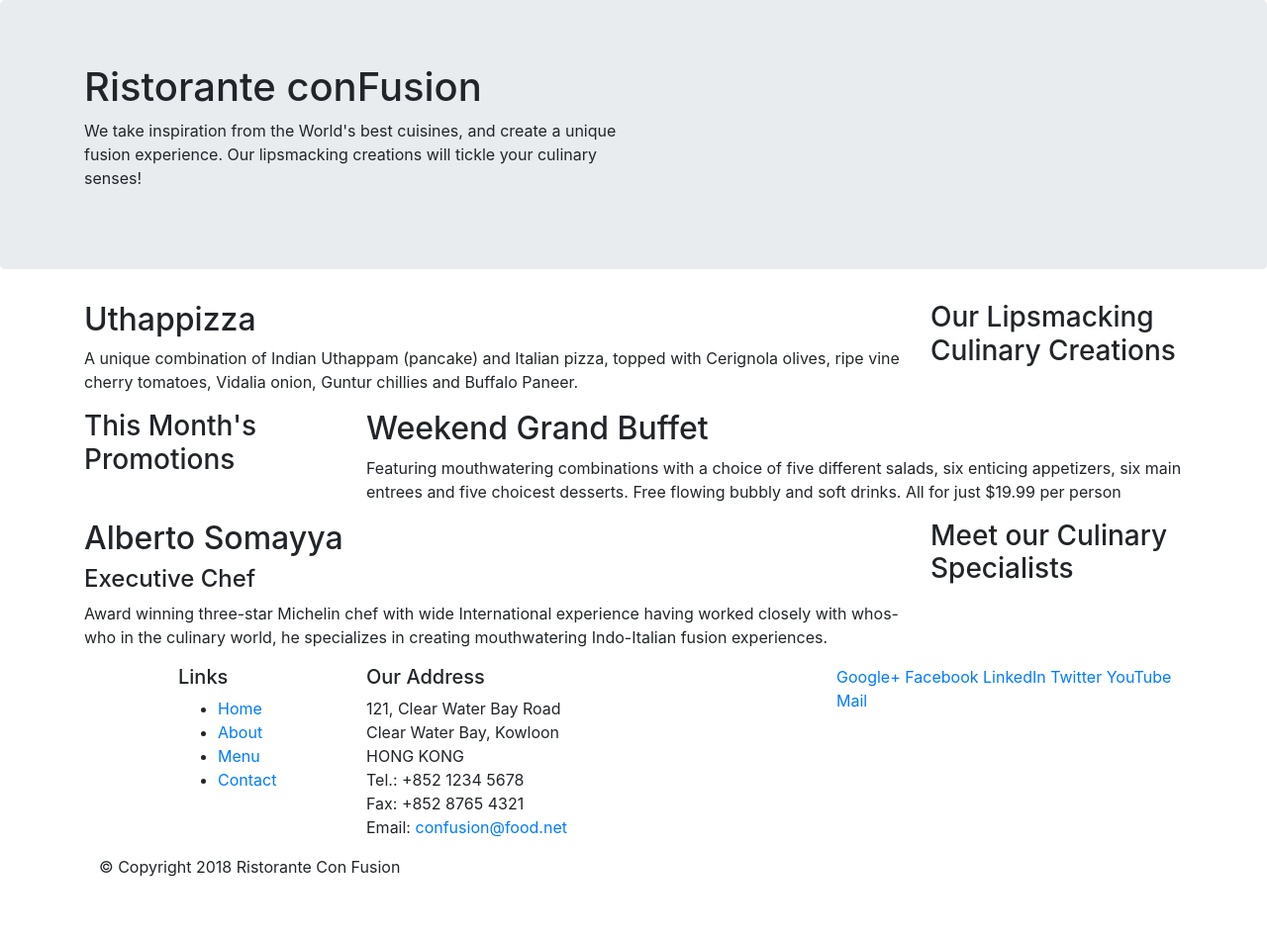
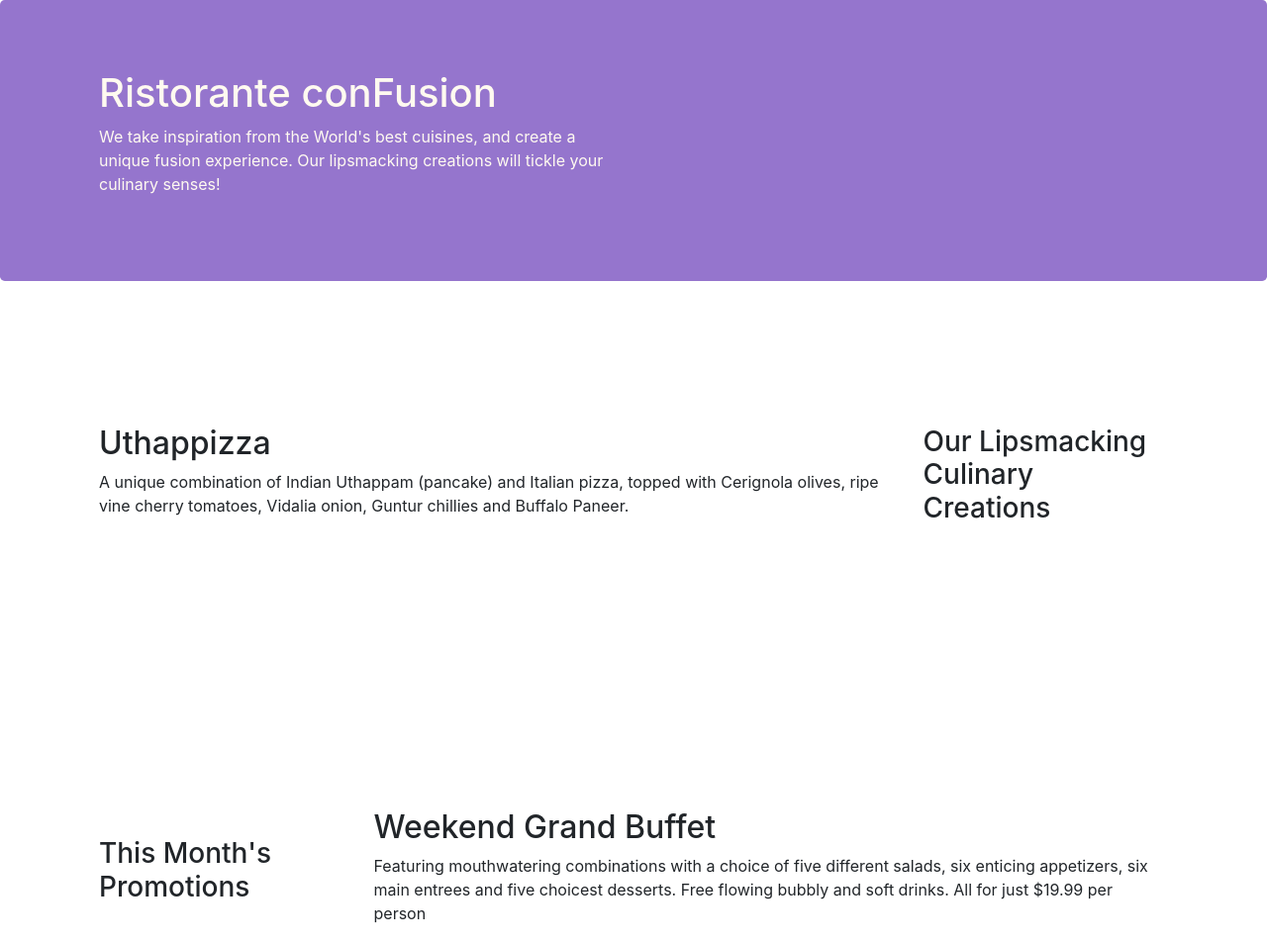
Before and after one commit to AbhayBanda/Bootstrap4, a website: page index.html in a window 1280 px wide. Shown: the top 954 px of the page at 99% size. Before the commit the page ends 904 px from the top, so only its background shows below. Drawn offline with nearby package versions, Linux system fonts and the light colour scheme.

Commit message:
Bootstrap Grid Part 2

```diff
--- /dev/null
+++ b/css/style.css
@@ -0,0 +1,27 @@
+.row-header {
+	margin: 0px auto;
+	padding: 0px;
+}
+.row-content {
+	margin: 0px auto;
+	padding: 50px 0px 50px 0px;
+	bodder-bottom:1px ridge;
+	min-height: 400px;
+}
+.footer{
+    background-color: #D1C4E9;
+    margin:0px auto;
+    padding: 20px 0px 20px 0px;
+}
+.jumbotron {
+    padding:70px 30px 70px 30px;
+    margin:0px auto;
+    background: #9575CD ;
+    color:floralwhite;
+}
+
+address{
+    font-size:100%;
+    margin:0px;
+    color:#0f0f0f;
+}
--- a/index.html
+++ b/index.html
@@ -9,6 +9,7 @@
 
     <!-- Bootstrap CSS -->
     <link rel="stylesheet" href="node_modules/bootstrap/dist/css/bootstrap.min.css">
+    <link rel = "stylesheet" href = "css/style.css">
     <title>Ristorante Con Fusion</title>
 </head>
 
@@ -16,7 +17,7 @@
 
     <header class = "jumbotron">
         <div class = "container">
-            <div class = "row">
+            <div class = "row row-header">
                 <div class = "col-12 col-sm-6">
                     <h1>Ristorante conFusion</h1>
                     <p>We take inspiration from the World's best cuisines, and create a unique fusion experience. Our lipsmacking creations will tickle your culinary senses!</p>
@@ -28,7 +29,7 @@
     </header>
 
     <div class = "container">
-        <div class = "row">
+        <div class = "row row-content align-items-center">
             <div class = "col-12 col-sm-4 col-md-3 order-sm-last">
                 <h3>Our Lipsmacking Culinary Creations</h3>
             </div>
@@ -39,7 +40,7 @@
         </div>
 
 
-        <div class = "row">
+        <div class = "row row-content align-items-center">
             <div class = "col-12 col-sm-4 col-md-3">
                 <h3>This Month's Promotions</h3>
             </div>
@@ -49,7 +50,7 @@
             </div>
         </div>
 
-        <div class = "row">
+        <div class = "row row-content align-items-center">
             <div class = "col-12 col-sm-4 col-md-3 order-sm-last">
                 <h3>Meet our Culinary Specialists</h3>
             </div>
@@ -61,12 +62,12 @@
         </div>
     </div>
 
-    <footer>
+    <footer class = "footer">
         <div class = "container">
             <div class = "row">
                 <div class = "col-4 offset-1 col-sm-2">
                     <h5>Links</h5>
-                    <ul>
+                    <ul class = "list-unstyled">
                         <li><a href="#">Home</a></li>
                         <li><a href="#">About</a></li>
                         <li><a href="#">Menu</a></li>
@@ -84,8 +85,8 @@
 		              Email: <a href="mailto:confusion@food.net">confusion@food.net</a>
 		           </address>
                 </div>
-                <div class = "col-12 col-sm-4">
-                    <div>
+                <div class = "col-12 col-sm-4 align-self-center">
+                    <div class = "text-center">
                         <a href="http://google.com/+">Google+</a>
                         <a href="http://www.facebook.com/profile.php?id=">Facebook</a>
                         <a href="http://www.linkedin.com/in/">LinkedIn</a>
@@ -95,8 +96,8 @@
                     </div>
                 </div>
            </div>
-           <div class = "col-auto">
-                <div >
+           <div class = "row justify-content-center">
+                <div class = "col-auto" >
                     <p>© Copyright 2018 Ristorante Con Fusion</p>
                 </div>
            </div>
```
